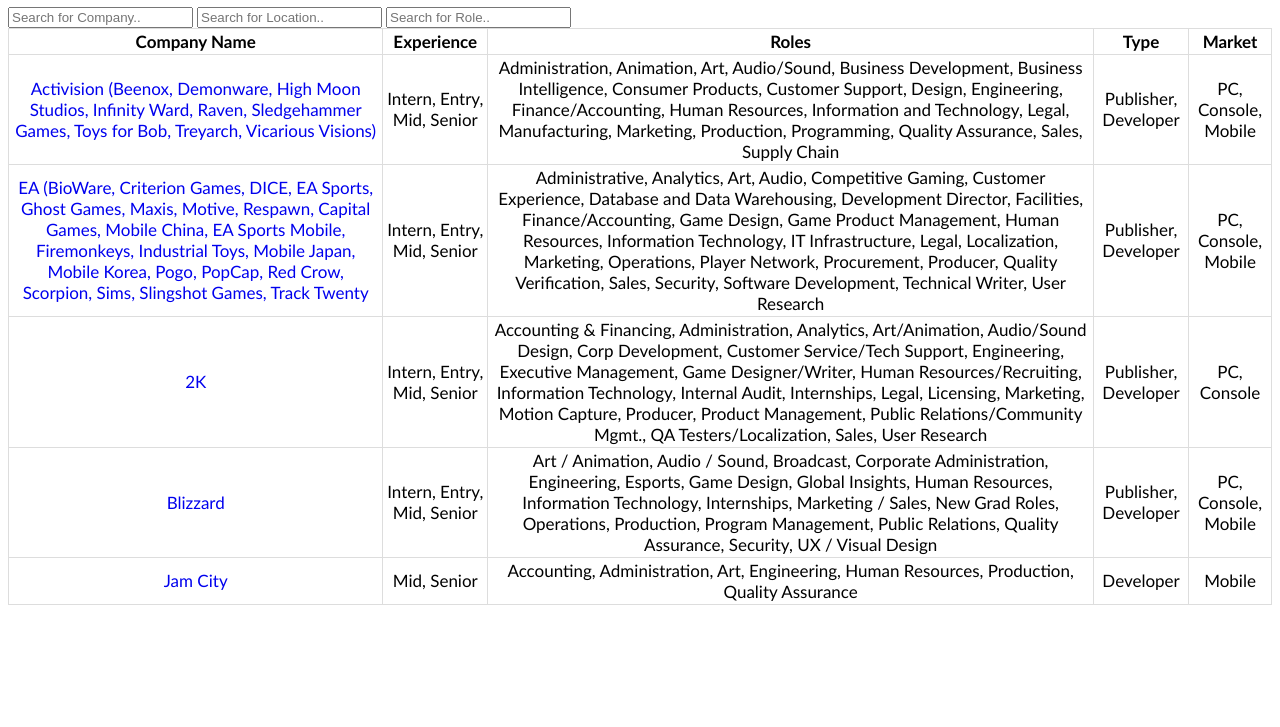
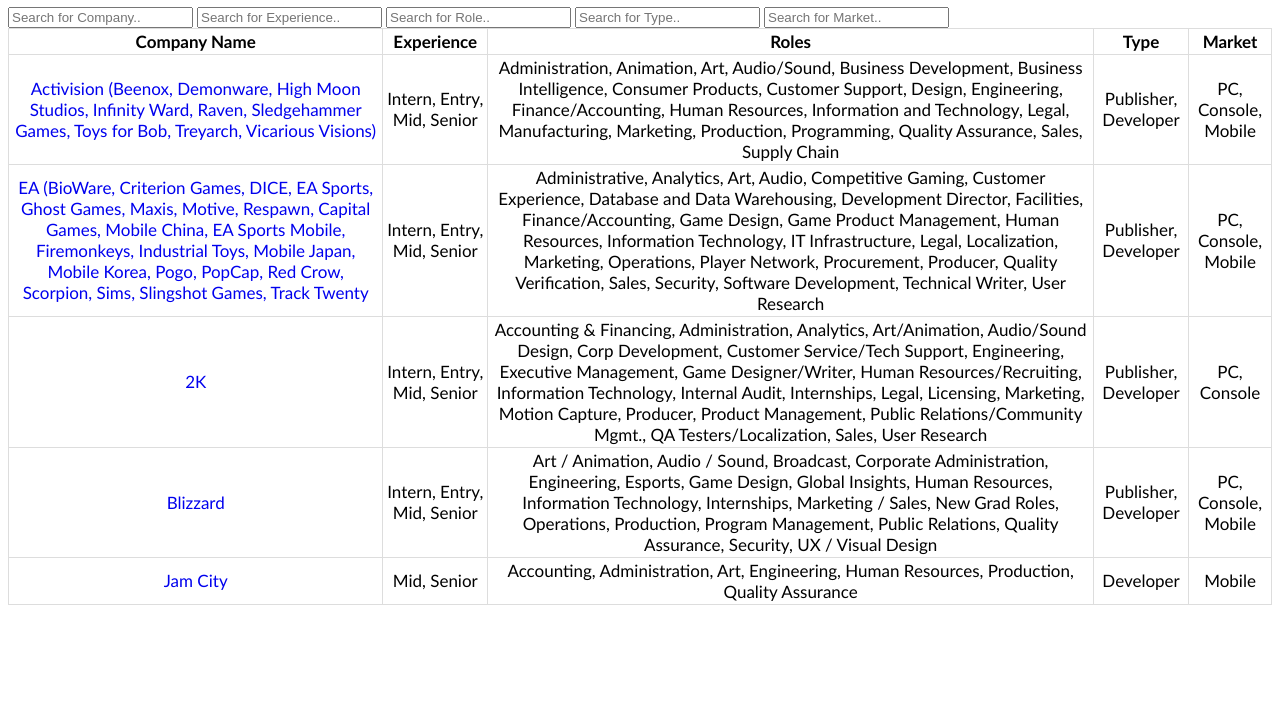
Before and after one commit to jackmelcher/gig, a plain HTML site: page index.html in a window 1280 px wide. Shown: the part 73-800 px from the top of the page. Drawn offline with nearby package versions, Linux system fonts and the light colour scheme.

Commit message:
Added new search bars

```diff
--- a/index.html
+++ b/index.html
@@ -25,8 +25,10 @@
     <h1>Game Industry Job Board</h1>
     <!-- added from w3school example -->
     <input type="text" id="inputCompany" onkeyup="myFunction(id, 0)" placeholder="Search for Company.." title="Type in a Company Name">
-    <input type="text" id="inputLocation" onkeyup="myFunction(id, 1)" placeholder="Search for Location.." title="Type in a Location">
+    <input type="text" id="inputExperience" onkeyup="myFunction(id, 1)" placeholder="Search for Experience.." title="Type in a Experience">
     <input type="text" id="inputRole" onkeyup="myFunction(id, 2)" placeholder="Search for Role.." title="Type in a Role">
+    <input type="text" id="inputType" onkeyup="myFunction(id, 3)" placeholder="Search for Type.." title="Type in a Type">
+    <input type="text" id="inputMarket" onkeyup="myFunction(id, 4)" placeholder="Search for Market.." title="Type in a Market">
     <div id="showData">
         <!-- Table is added here -->
     </div>
```
